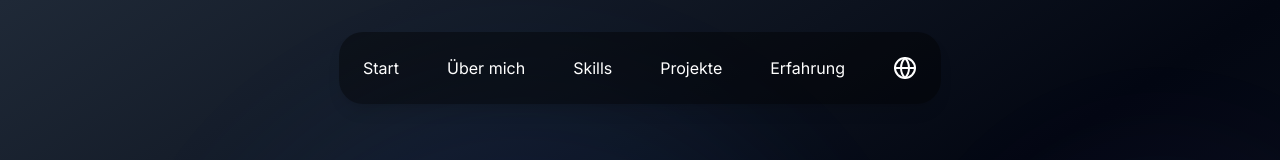
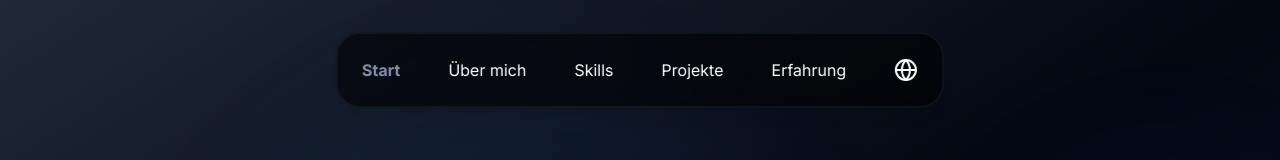
Before and after one commit to aleczinn/alec-portfolio, a Vue app: page / in a window 1280 px wide. Shown: the top 160 px of the page. Built offline with nearby package versions, Linux system fonts and the light colour scheme.

Commit message:
fixed positioning for desktop

```diff
--- a/src/components/p-header/p-header.vue
+++ b/src/components/p-header/p-header.vue
@@ -8,7 +8,7 @@
             <nav class="hidden lg:block">
                 <ul class="flex flex-row justify-center items-center gap-12">
                     <li v-for="(item, index) in navItems" :key="index" class="">
-                        <a :href="`#${item.id}`">
+                        <a :href="`#${item.id}`" class="link" :class="{'active': activeSection === item.id}">
                             {{ item.name }}
                         </a>
                     </li>
@@ -25,16 +25,13 @@
 <script setup lang="ts">
 import { ref } from 'vue'
 import { Globe as GlobeIcon, Menu as MenuIcon, X as XIcon } from "lucide-vue-next"
-import { useI18n } from "vue-i18n"
-
-const { t } = useI18n()
 
 interface Props {
     navItems: any
     activeSection: string
 }
 
-const props = withDefaults(defineProps<Props>(), {
+withDefaults(defineProps<Props>(), {
     navItems: [],
     activeSection: ''
 })
@@ -59,12 +56,20 @@ const closeMobileMenu = () => {
 
 <style scoped lang="postcss">
 .header {
-    @apply sticky top-0 bg-black/40 px-6 py-6 z-50;
-    @apply lg:absolute lg:top-8 lg:left-1/2 lg:transform lg:-translate-x-1/2 lg:rounded-3xl lg:w-auto lg:min-w-max;
+    @apply sticky top-0 bg-black/80 backdrop-blur-sm px-6 py-6 z-50;
+    @apply lg:fixed lg:top-8 lg:left-1/2 lg:transform lg:-translate-x-1/2 lg:rounded-3xl lg:w-auto lg:min-w-max lg:bg-black/60 lg:border-2 lg:border-new/20;
     @apply shadow-lg;
 }
 
 .header .header-container {
     @apply flex flex-row justify-between;
 }
+
+.link {
+    @apply text-base transition-all duration-300;
+}
+
+.active {
+    @apply text-new-light font-bold;
+}
 </style>
```
